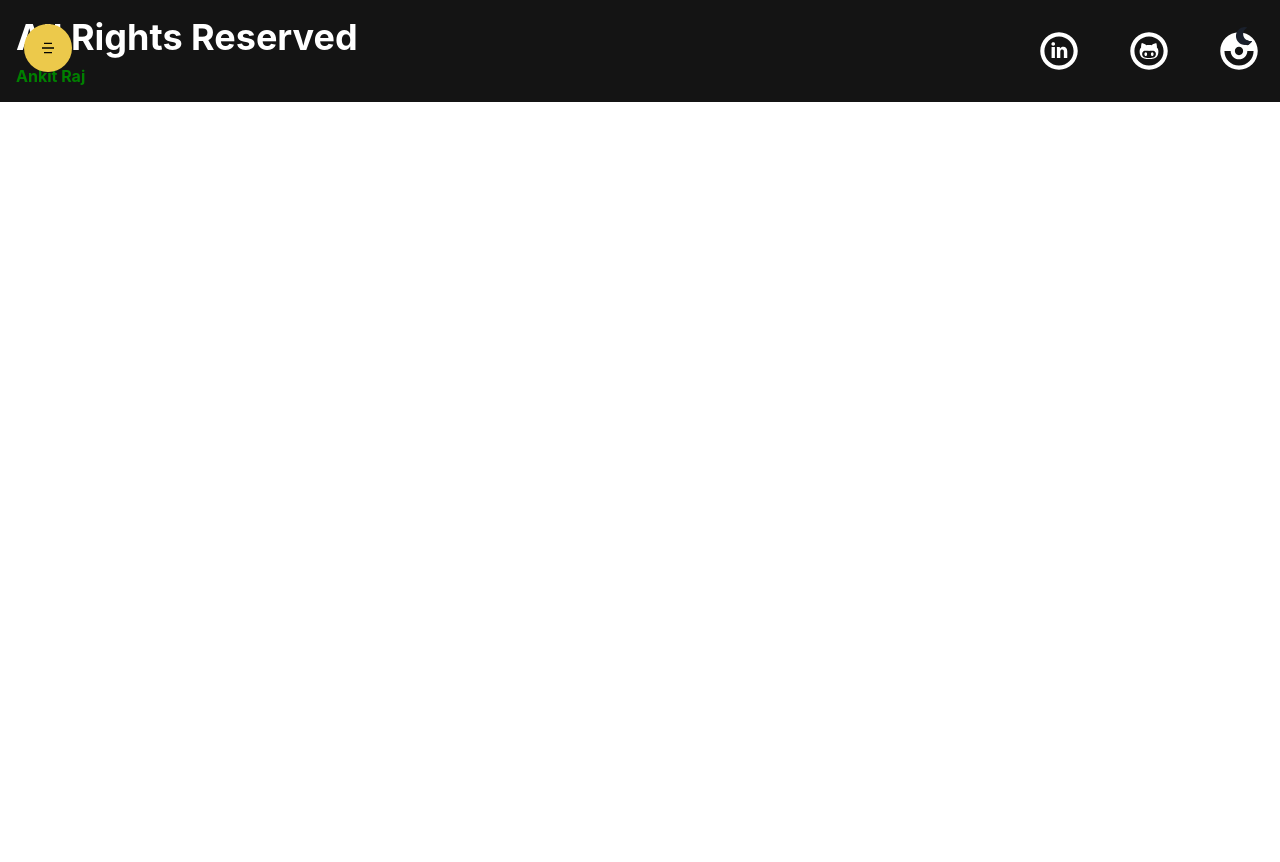
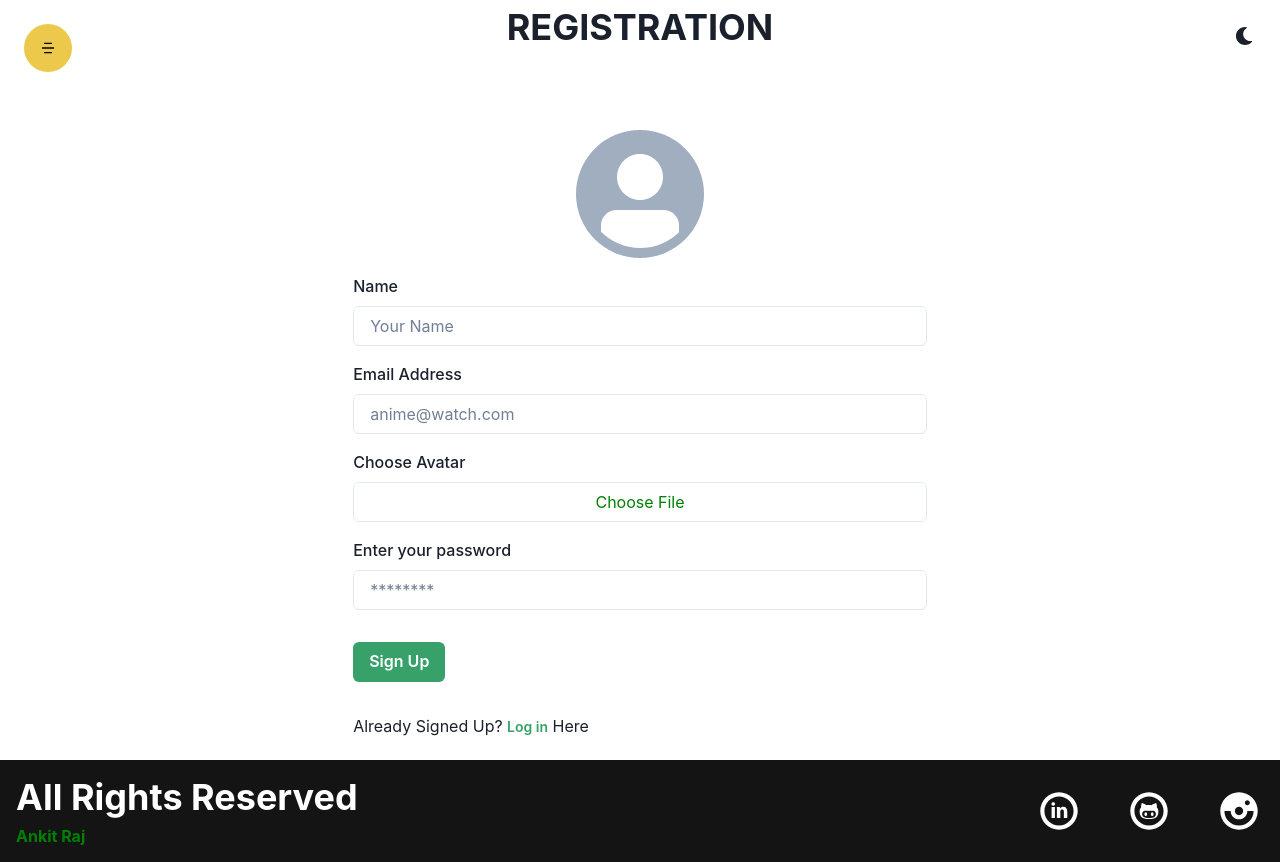
Before and after one commit to Ankit75124/animetrix_1, a React (Create React App) app: page /register in a window 1280 px wide. Before the commit the page ends 800 px from the top, so only its background shows below. Built offline with nearby package versions, Linux system fonts and the light colour scheme.

Commit message:
Auth Pages v1-04/01-00:56 commit

```diff
--- a/src/App.js
+++ b/src/App.js
@@ -2,22 +2,27 @@
 import {BrowserRouter as Router, Routes, Route} from 'react-router-dom';
 import Animes from './components/Animes/Animes';
 import Login from './components/Auth/Login';
+import Register from './components/Auth/Register';
+import ForgetPassword from './components/Auth/ForgetPassword';
 import Home from './components/Home/Home';
 import Footer from './components/Layout/Footer/Footer';
 import Header from './components/Layout/Header/Header';
+import ResetPassword from './components/Auth/ResetPassword';
 
 function App() {
   return (
     <Router>
-    <Header/>
+      <Header />
       <Routes>
         <Route path="/" element={<Home />} />
         <Route path="/animes" element={<Animes />} />
         <Route path="/login" element={<Login />} />
+        <Route path="/register" element={<Register />} />
+        <Route path="/forgetpassword" element={<ForgetPassword />} />
+        <Route path="/resetpassword/:token" element={<ResetPassword />} />
       </Routes>
 
       <Footer/>
-
     </Router>
   );
 }
--- /dev/null
+++ b/src/components/Auth/ForgetPassword.jsx
@@ -0,0 +1,41 @@
+import { Button, Container, Heading, Input, VStack } from '@chakra-ui/react'
+import React, { useState } from 'react'
+
+const ForgetPassword = () => {
+
+    const [email, setEmail] = useState('');
+
+  return (
+    <Container paddingy={"16"}
+    height={"90vh"}>
+      <form>
+        <Heading
+          children="Forget Password ?"
+          my="16"
+          textTransform={'uppercase'}
+          textAlign={['center', 'left']}
+        />
+      </form>
+
+      <VStack spacing={'8'}>
+        <Input
+          required
+          value={email}
+          onChange={e => setEmail(e.target.value)}
+          placeholder="anime@watch.com"
+          type={'email'}
+          focusBorderColor={'green.400'}
+        />
+
+        <Button type="submit"
+        width={"full"}
+        colorScheme={'green'}
+        >
+            Send Reset Link
+        </Button>
+      </VStack>
+    </Container>
+  );
+}
+
+export default ForgetPassword
--- a/src/components/Auth/Login.jsx
+++ b/src/components/Auth/Login.jsx
@@ -26,49 +26,38 @@
           </Box>
 
           <Box marginY={'4'}>
-            <FormLabel htmlFor="password"
-            children="Enter your password" />
+            <FormLabel htmlFor="password" children="Enter your password" />
             <Input
               required
               id="password"
               value={password}
               onChange={e => setPassword(e.target.value)}
-                placeholder="********"
+              placeholder="********"
               type={'password'}
               focusBorderColor={'green.400'}
             />
           </Box>
           <Box>
-            <Link to="/forgot-password">
-                <Button fontSize={'sm'}
-                variant={'link'}
-                >
-                    Forget Password
-                </Button>
+            <Link to="/forgetpassword">
+              <Button fontSize={'sm'} variant={'link'}>
+                Forget Password
+              </Button>
             </Link>
           </Box>
 
-          <Button my="4"
-          colorScheme={'green'}
-          type="submit">
+          <Button my="4" colorScheme={'green'} type="submit">
             Login
           </Button>
 
           <Box my="4">
-            New User? {' '}
+            New User?{' '}
             <Link to="/register">
-                <Button fontSize={'sm'}
-                colorScheme={'green'}
-                variant={'link'}
-                >
-                    Sign Up
-                </Button>
-                {" "}
-                Here
+              <Button fontSize={'sm'} colorScheme={'green'} variant={'link'}>
+                Sign Up
+              </Button>{' '}
+              Here
             </Link>
           </Box>
-
-
         </form>
       </VStack>
     </Container>
--- /dev/null
+++ b/src/components/Auth/Register.jsx
@@ -0,0 +1,129 @@
+import {
+    Avatar,
+  Box,
+  Button,
+  Container,
+  FormLabel,
+  Heading,
+  Input,
+  VStack,
+} from '@chakra-ui/react';
+import React, { useState } from 'react';
+import { Link } from 'react-router-dom';
+
+export const fileUploadCss = {
+  cursor: 'pointer',
+  marginLeft: '-5%',
+  width: '110%',
+  border: 'none',
+  color: 'green',
+  height: '100%',
+  backgroundColor: 'white',
+};
+
+const fileUploadStyle = {
+    "&::file-selector-button ": fileUploadCss,
+}
+
+const Register = () => {
+  const [email, setEmail] = useState('');
+  const [password, setPassword] = useState('');
+  const [name, setName] = useState('');
+  const [imagePrev, setImagePrev] = useState('');
+  const [image, setImage] = useState('');
+
+    const changeImageHandler = (e) => {
+        const file = e.target.files[0];
+        const reader = new FileReader();
+
+        reader.readAsDataURL(file);
+
+        reader.onload = () => {
+            setImagePrev(reader.result);
+            setImage(file);
+        }
+    };
+
+  return (
+    <Container h={'95vh'}>
+      <VStack h={'full'} justifyContent="center" spacing={'16'}>
+        <Heading textTransform={'upperCase'} children={'Registration'} />
+        <form style={{ width: '100%' }}>
+
+            <Box my={'4'} display={"flex"}justifyContent={"center"}>
+                <Avatar
+                src={imagePrev}
+                size={"2xl"}/>
+            </Box>
+
+          <Box marginY={'4'}>
+            <FormLabel htmlFor="name" children="Name" />
+            <Input
+              required
+              id="name"
+              value={name}
+              onChange={e => setName(e.target.value)}
+              placeholder="Your Name"
+              type={'text'}
+              focusBorderColor={'green.400'}
+            />
+          </Box>
+
+          <Box marginY={'4'}>
+            <FormLabel htmlFor="email" children="Email Address" />
+            <Input
+              required
+              id="email"
+              value={email}
+              onChange={e => setEmail(e.target.value)}
+              placeholder="anime@watch.com"
+              type={'email'}
+              focusBorderColor={'green.400'}
+            />
+          </Box>
+
+          <Box marginY={'4'}>
+            <FormLabel htmlFor="chooseAvatar" children="Choose Avatar" />
+            <Input
+              required
+              id="chooseAvatar"
+              type={'file'}
+              focusBorderColor={'green.400'}
+              css={fileUploadStyle}
+              onChange={changeImageHandler}
+            />
+          </Box>
+
+          <Box marginY={'4'}>
+            <FormLabel htmlFor="password" children="Enter your password" />
+            <Input
+              required
+              id="password"
+              value={password}
+              onChange={e => setPassword(e.target.value)}
+              placeholder="********"
+              type={'password'}
+              focusBorderColor={'green.400'}
+            />
+          </Box>
+
+          <Button my="4" colorScheme={'green'} type="submit">
+            Sign Up
+          </Button>
+
+          <Box my="4">
+            Already Signed Up?{' '}
+            <Link to="/login">
+              <Button fontSize={'sm'} colorScheme={'green'} variant={'link'}>
+                Log in
+              </Button>{' '}
+              Here
+            </Link>
+          </Box>
+        </form>
+      </VStack>
+    </Container>
+  );
+};
+
+export default Register;
--- /dev/null
+++ b/src/components/Auth/ResetPassword.jsx
@@ -0,0 +1,40 @@
+import { Button, Container, Heading, Input, VStack } from '@chakra-ui/react';
+import React, { useState } from 'react';
+import { useParams } from 'react-router-dom';
+
+const ResetPassword = () => {
+  const [password, setPassword] = useState('');
+
+  const params = useParams();
+//   console.log(params.token);
+
+  return (
+    <Container paddingy={'16'} height={'90vh'}>
+      <form>
+        <Heading
+          children="Reset Password ?"
+          my="16"
+          textTransform={'uppercase'}
+          textAlign={['center', 'left']}
+        />
+      </form>
+
+      <VStack spacing={'8'}>
+        <Input
+          required
+          value={password}
+          onChange={e => setPassword(e.target.value)}
+          placeholder="Enter new Password"
+          type={'password'}
+          focusBorderColor={'green.400'}
+        />
+
+        <Button type="submit" width={'full'} colorScheme={'green'}>
+            Reset Password
+        </Button>
+      </VStack>
+    </Container>
+  );
+};
+
+export default ResetPassword
```
Lines whose indentation alone changed are shown as unchanged.
